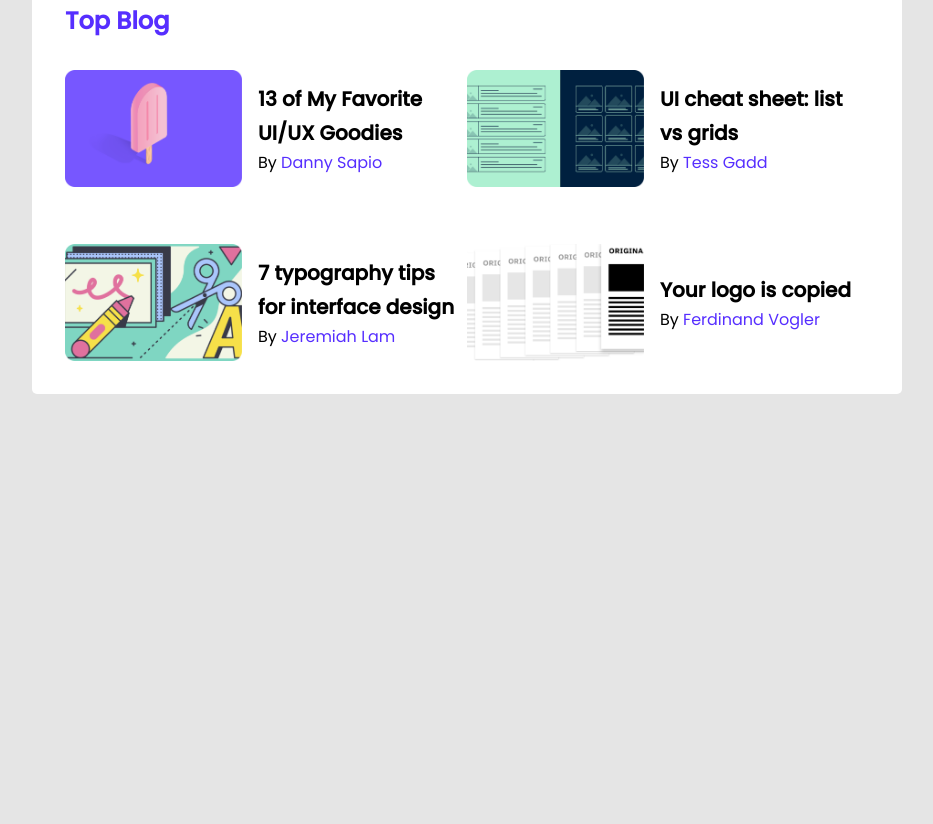
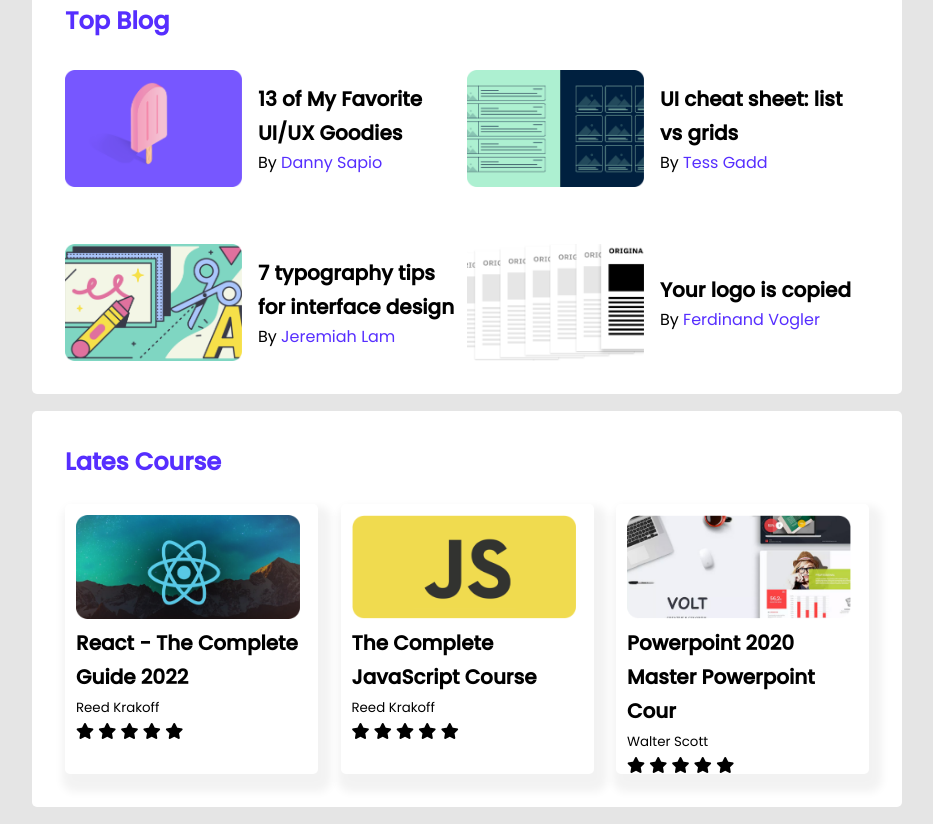
Before and after one commit to ahanafislam/PHero-leader-bord, a plain HTML site: page index.html in a window 1280 px wide. Shown: the part 439-1263 px from the top of the page, without its empty margins (173-1106 px from the left). Before the commit the page ends 833 px from the top, so only its background shows below. Drawn offline with Linux system fonts and the light colour scheme.

Commit message:
Lates Course

```diff
--- a/index.html
+++ b/index.html
@@ -5,6 +5,8 @@
     <meta http-equiv="X-UA-Compatible" content="IE=edge">
     <meta name="viewport" content="width=device-width, initial-scale=1.0">
     <title>Leader Bord</title>
+    <!-- Font Awesome Link -->
+    <link rel="stylesheet" href="https://cdnjs.cloudflare.com/ajax/libs/font-awesome/5.15.4/css/all.min.css">
     <!-- Link For Main CSS -->
     <link rel="stylesheet" href="style.css">
 </head>
@@ -33,7 +35,9 @@
     <!-- End Code For Header Eliment -->
 
     <!-- Start Main Section -->
-    <main class="container">
+    <main>
+        <!-- Start Tap Player & Top Blog Section -->
+        <section class="container">
             <!-- Start Code For Top Player -->
             <section>
                 <h1 class="section-title">Top Player</h1>
@@ -69,7 +73,7 @@
 
             <!-- Start Code For Top Blog -->
             <section>
-            <h1>Top Blog</h1>
+                <h1 class="title">Top Blog</h1>
                 <div class="top-blogs">
                     <article class="blog">
                         <img src="images/blogs/blog-1.png" alt="blog-1 pic">
@@ -102,6 +106,58 @@
                 </div>
             </section>
             <!-- End Code For Top Blog -->
+        </section>
+        <!-- End Tap Player & Top Blog Section -->
+
+        <!-- Start Lates Course Section -->
+        <section class="container">
+            <h1>Lates Course</h1>
+            <div class="top-courses">
+                <article class="course">
+                    <img src="images/courses/course-1.png" alt="React-Course-Pic">
+                    <h2>React - The Complete Guide 2022</h2>
+                    <small>Reed Krakoff</small>
+                    <div class="course-info">
+                        <div class="rating">
+                            <i class="fas fa-star"></i>
+                            <i class="fas fa-star"></i>
+                            <i class="fas fa-star"></i>
+                            <i class="fas fa-star"></i>
+                            <i class="fas fa-star"></i>
+                        </div>
+                    </div>
+                </article>
+                <article class="course">
+                    <img src="images/courses/course-3.png" alt="JavaScript-Course-Pic">
+                    <h2>The Complete JavaScript Course</h2>
+                    <small>Reed Krakoff</small>
+                    <div class="course-info">
+                        <div class="rating">
+                            <i class="fas fa-star"></i>
+                            <i class="fas fa-star"></i>
+                            <i class="fas fa-star"></i>
+                            <i class="fas fa-star"></i>
+                            <i class="fas fa-star"></i>
+                        </div>
+                    </div>
+                </article>
+                <article class="course">
+                    <img src="images/courses/course-2.png" alt="Powerpoint-Course-Pic">
+                    <h2>Powerpoint 2020 Master Powerpoint Cour</h2>
+                    <small>Walter Scott</small>
+                    <div class="course-info">
+                        <div class="rating">
+                            <i class="fas fa-star"></i>
+                            <i class="fas fa-star"></i>
+                            <i class="fas fa-star"></i>
+                            <i class="fas fa-star"></i>
+                            <i class="fas fa-star"></i>
+                        </div>
+                    </div>
+                </article>
+            </div>
+        </section>
+        <!-- End Lates Course Section -->
     </main>
     <!-- Start Main Section -->
 </body>
--- a/style.css
+++ b/style.css
@@ -16,6 +16,8 @@
     margin: auto;
     padding: 33px;
     width: 804px;
+    background-color: #fff;
+    border-radius: 5px;
 }
 
 :root{
@@ -25,6 +27,7 @@
 a{
     text-decoration: none;
     color: var(--brand-color);
+    font-size: 16px;
 }
 
 h1{
@@ -62,6 +65,7 @@
     padding: 18px 0;
     width: 90%;
     max-width: 870px;
+    background-color: transparent;
 }
 
 .brand-logo{
@@ -112,11 +116,9 @@
 /* ========================
 Style For Top Main Section
 ===========================*/
-main{
-    background-color: #fff;
-    border-radius: 5px;
+main > .container{
+    margin-bottom: 17px;
 }
-
 /* Style Top Player */
 .top-players{
     margin-top: 40px;
@@ -155,7 +157,25 @@
     margin-right: 16px;
 }
 
-.blog-info{
+/* Style Course Section */
+.top-courses{
+    margin-top: 24px;
+    display: flex;
+    justify-content: space-between;
+    flex-wrap: wrap;
+}
+
+.course{
+    width: 231px;
+    height: 248px;
+    padding: 11px;
+    box-shadow: 5px 10px 8px 8px rgba(0, 0, 0, 0.05);
+    border-radius: 5px;
+}
+
+.course img{
+    width: 224px;
+    height: 104px;
 }
 
 /* Medis Query For Diffrent Screen */
@@ -171,13 +191,16 @@
     .top-blogs{
         grid-template-columns: repeat(1, 1fr);
     }
+
+    .course{
+        margin-top: 25px;
+    }
 }
 
 @media only screen and (max-width: 480px) {
     header .container{
-        flex-wrap: wrap;
-        justify-content: center;
-        width: 100%;
+        flex-direction: column;
+        align-items: center;
     }
 
     .top-players{
@@ -188,4 +211,8 @@
         flex-wrap: wrap;
         justify-content: center;
     }
+
+    .top-courses{
+        justify-content: center;
+    }
 }
```
Lines whose indentation alone changed are shown as unchanged.
